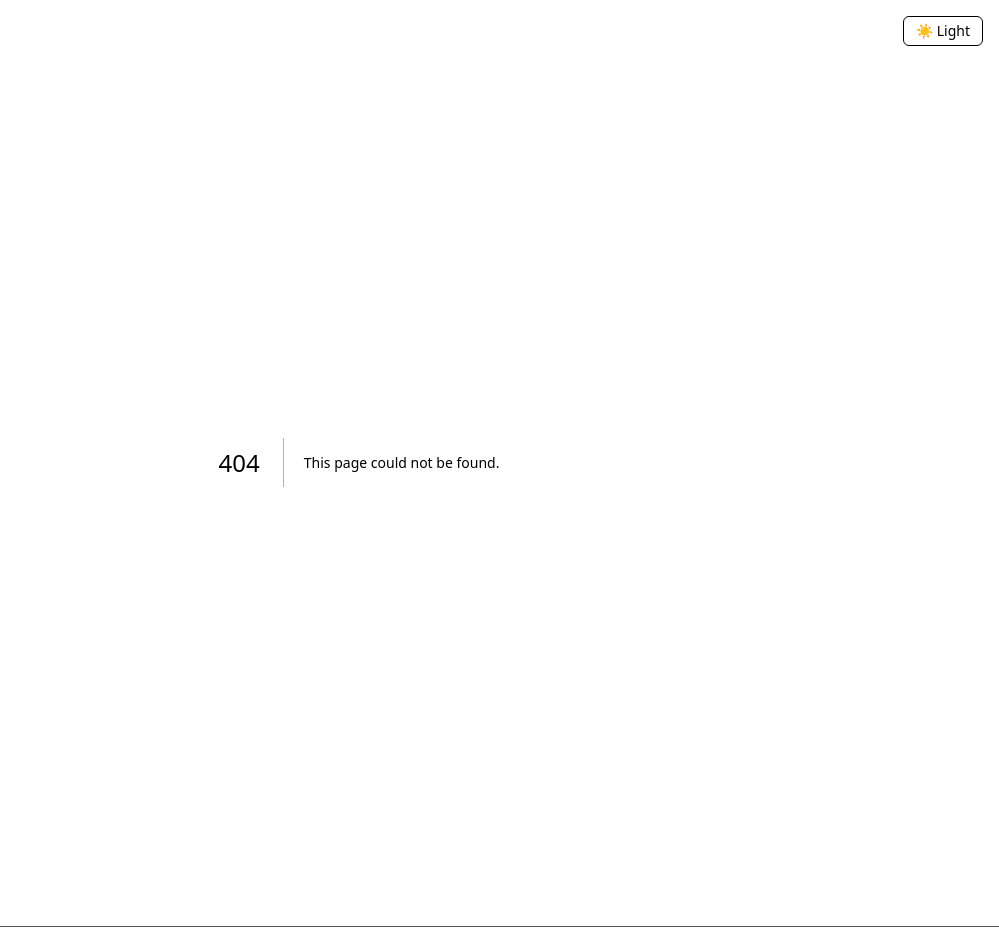
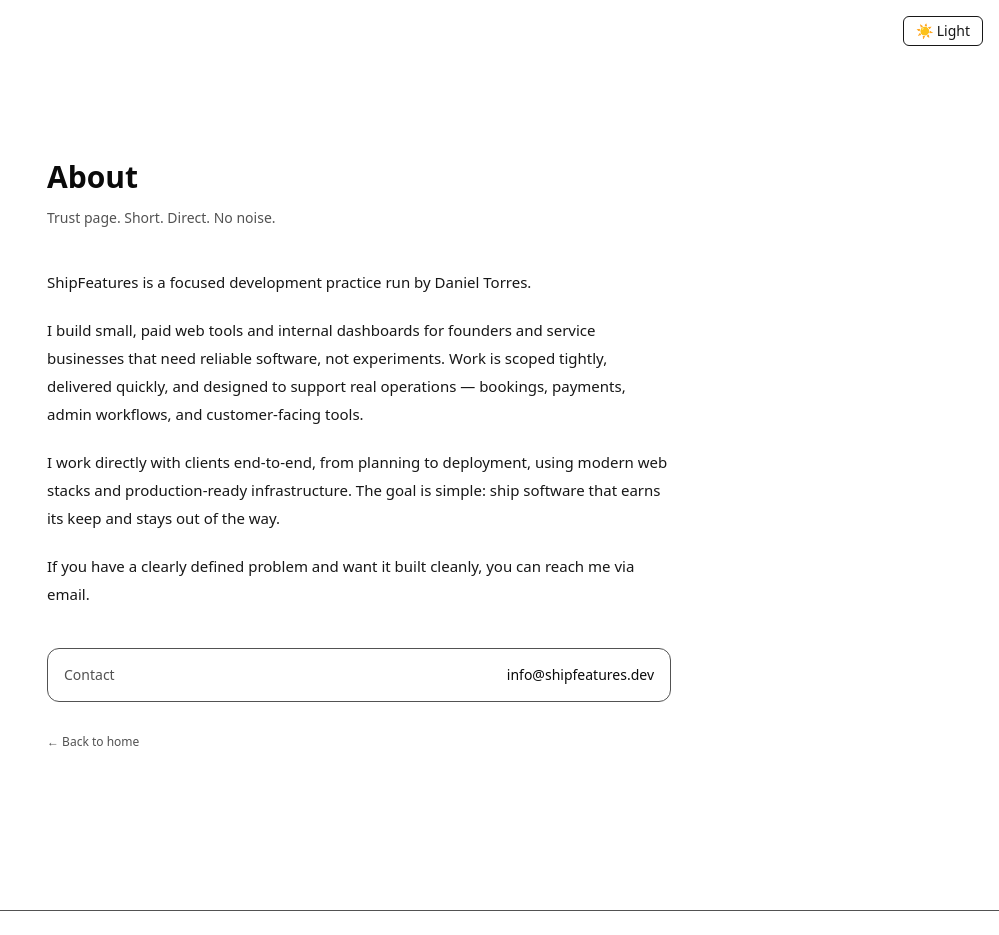
Before and after one commit to dttrue/shipfeatures, a Next.js app: page /about in a window 1280 px wide. Before the commit this address had no page. Shown: the top 935 px of the page, without its empty margins (281-1280 px from the left). Built offline with nearby package versions, Linux system fonts and the light colour scheme.

Commit message:
Added simple about page

```diff
--- /dev/null
+++ b/app/about/page.jsx
@@ -0,0 +1,83 @@
+export const metadata = {
+  title: "About | ShipFeatures",
+  description:
+    "ShipFeatures builds small, paid web tools and internal dashboards for founders and service businesses.",
+};
+
+export default function AboutPage() {
+  return (
+    <main className="mx-auto max-w-2xl px-6 py-24">
+      <header className="mb-10">
+        <h1
+          className="text-3xl font-semibold leading-tight"
+          style={{ color: "var(--foreground-strong)" }}
+        >
+          About
+        </h1>
+
+        <p
+          className="mt-3 text-sm"
+          style={{ color: "var(--foreground-muted)" }}
+        >
+          Trust page. Short. Direct. No noise.
+        </p>
+      </header>
+
+      <section
+        className="space-y-5 text-[15px] leading-7"
+        style={{ color: "var(--foreground)" }}
+      >
+        <p>
+          ShipFeatures is a focused development practice run by Daniel Torres.
+        </p>
+
+        <p>
+          I build small, paid web tools and internal dashboards for founders and
+          service businesses that need reliable software, not experiments. Work
+          is scoped tightly, delivered quickly, and designed to support real
+          operations — bookings, payments, admin workflows, and customer-facing
+          tools.
+        </p>
+
+        <p>
+          I work directly with clients end-to-end, from planning to deployment,
+          using modern web stacks and production-ready infrastructure. The goal
+          is simple: ship software that earns its keep and stays out of the way.
+        </p>
+
+        <p>
+          If you have a clearly defined problem and want it built cleanly, you
+          can reach me via email.
+        </p>
+      </section>
+
+      <div
+        className="mt-10 rounded-xl border p-4 text-sm"
+        style={{
+          borderColor: "var(--foreground-muted)",
+          color: "var(--foreground)",
+        }}
+      >
+        <div className="flex flex-col gap-2 sm:flex-row sm:items-center sm:justify-between">
+          <span style={{ color: "var(--foreground-muted)" }}>Contact</span>
+
+          <a
+            href="mailto:info@shipfeatures.dev?subject=Project%20Inquiry"
+            className="hover:opacity-80"
+            style={{ color: "var(--foreground-strong)" }}
+          >
+            info@shipfeatures.dev
+          </a>
+        </div>
+      </div>
+
+      <div
+        className="mt-8 text-xs hover:opacity-80"
+        style={{ color: "var(--foreground-muted)" }}
+      >
+        {/* eslint-disable-next-line @next/next/no-html-link-for-pages */}
+        <a href="/">← Back to home</a>
+      </div>
+    </main>
+  );
+}
--- a/components/Footer.jsx
+++ b/components/Footer.jsx
@@ -8,18 +8,16 @@
         color: "var(--foreground-muted)",
       }}
     >
-      <div className="flex flex-col items-center gap-1 sm:flex-row sm:justify-between">
+      <div className="flex flex-col items-center gap-2 sm:flex-row sm:justify-between">
         <span>© {new Date().getFullYear()} ShipFeatures</span>
 
-        <div className="flex gap-4">
+        <div className="flex flex-wrap items-center justify-center gap-x-4 gap-y-2">
           <a
-            href="https://www.linkedin.com/in/daniel-torres-9889501aa/"
-            target="_blank"
-            rel="noopener noreferrer"
+            href="/about"
             style={{ color: "var(--foreground-muted)" }}
             className="hover:opacity-80"
           >
-            LinkedIn
+            About
           </a>
 
           <a
@@ -31,6 +29,16 @@
           >
             GitHub
           </a>
+
+          <a
+            href="https://www.linkedin.com/in/daniel-torres-9889501aa/"
+            target="_blank"
+            rel="noopener noreferrer"
+            style={{ color: "var(--foreground-muted)" }}
+            className="hover:opacity-80"
+          >
+            LinkedIn
+          </a>
         </div>
       </div>
     </footer>
```
